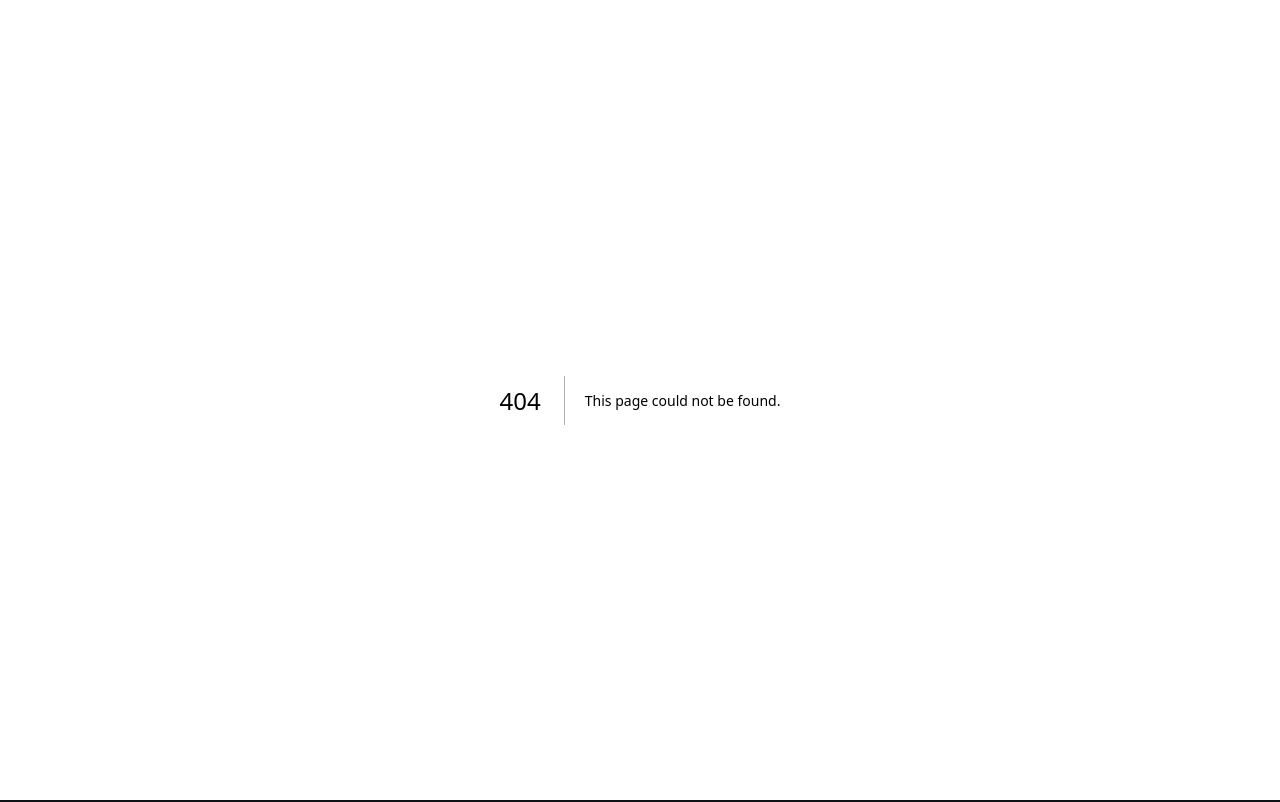
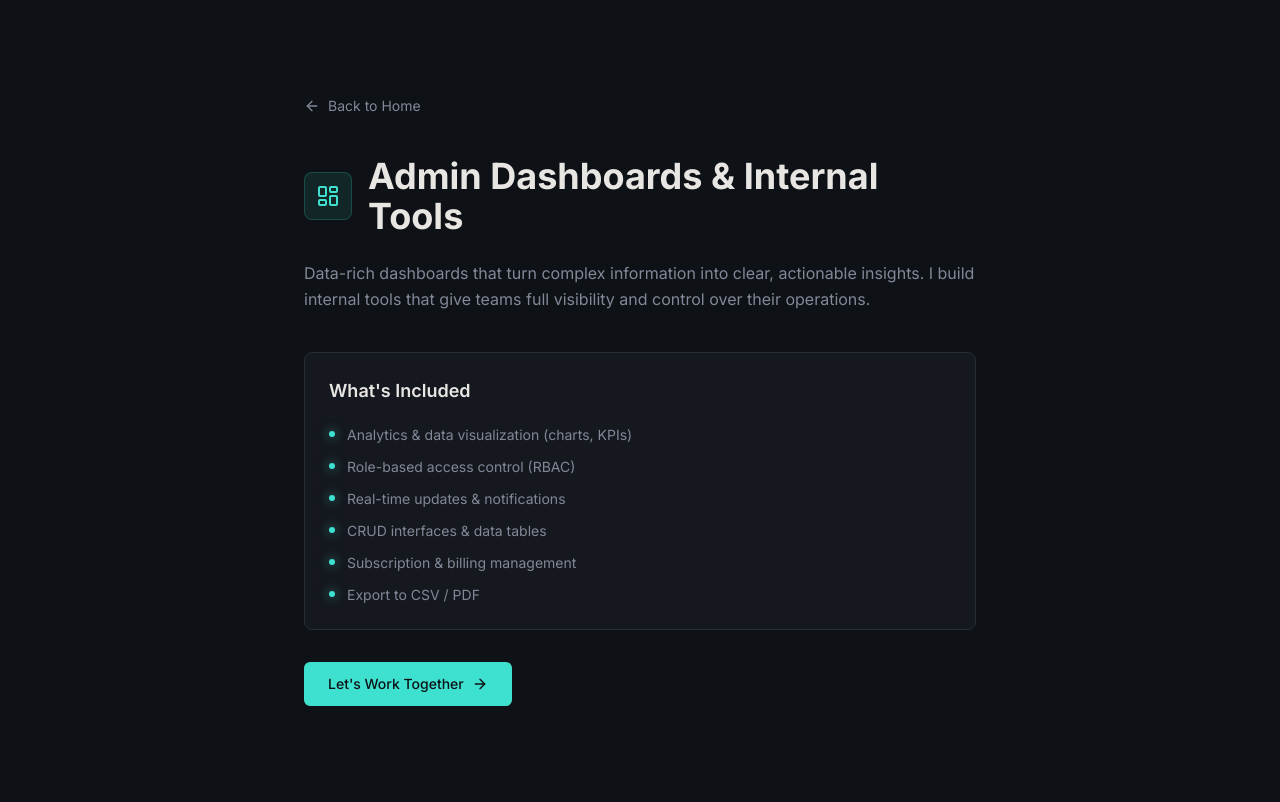
Before and after one commit to krunikasheth114/krunika-patel, a Next.js app: page /services/admin-dashboards in a window 1280 px wide. Before the commit this address had no page. Built offline with nearby package versions, Linux system fonts and the light colour scheme.

Commit message:
add  service section

```diff
--- a/app/components/Hero.tsx
+++ b/app/components/Hero.tsx
@@ -7,7 +7,7 @@ const Hero = () => {
       id="hero"
       className="min-h-screen flex items-center section-padding pt-24 md:pt-32"
     >
-      <div className="max-w-6xl mx-auto w-full grid grid-cols-1 md:grid-cols-[1fr_auto] gap-12 items-center">
+      <div className="max-w-6xl mx-auto w-full">
         {/* Left */}
         <div>
           <p className="hero-animate-1 text-primary font-mono text-sm mb-3 tracking-widest uppercase">
@@ -50,7 +50,7 @@ const Hero = () => {
           </div>
         </div>
 
-        {/* Right */}
+        {/* Right — stats card (commented out)
         <div className="hero-animate-4 hidden md:block">
           <div
             className="rounded-xl border border-border p-6 space-y-4 w-52"
@@ -72,6 +72,7 @@ const Hero = () => {
             </div>
           </div>
         </div>
+        */}
       </div>
     </section>
   );
--- a/app/components/InstallScreen.tsx
+++ b/app/components/InstallScreen.tsx
@@ -34,12 +34,19 @@ export default function InstallScreen() {
 
   function proceed() {
     clearAllTimers();
+    sessionStorage.setItem("install-seen", "1");
     setIsFading(true);
     const t = setTimeout(() => setIsDone(true), 700);
     timers.current.push(t);
   }
 
   useEffect(() => {
+    if (sessionStorage.getItem("install-seen")) {
+      setIsDone(true);
+      setMounted(true);
+      return;
+    }
+    sessionStorage.setItem("install-seen", "1");
     setMounted(true);
   }, []);
 
--- a/app/components/Navbar.tsx
+++ b/app/components/Navbar.tsx
@@ -4,7 +4,7 @@ import { useState, useEffect, useRef } from "react";
 import { Sun, Moon, MoreVertical } from "lucide-react";
 import { useTheme } from "./ThemeProvider";
 
-const navItems = ["About", /* "Services", */ "Skills", "Projects", "Contact"];
+const navItems = ["About", "Services", "Skills", "Projects", "Contact"];
 
 const Navbar = () => {
   const [scrolled, setScrolled] = useState(false);
--- a/app/components/Services.tsx
+++ b/app/components/Services.tsx
@@ -1,59 +1,25 @@
 "use client";
 
 import React from "react";
-import { ShoppingCart, LayoutDashboard, Server, Monitor } from "lucide-react";
+import Link from "next/link";
+import {
+  ShoppingCart,
+  LayoutDashboard,
+  Server,
+  Users,
+  Monitor,
+  ArrowRight,
+} from "lucide-react";
 import useFadeIn from "@/hooks/use-fade-in";
+import { services } from "@/app/services/data";
 
-const services = [
-  {
-    icon: ShoppingCart,
-    title: "E-Commerce Development",
-    description:
-      "End-to-end online stores built for performance and conversion.",
-    features: [
-      "Product catalog & inventory management",
-      "Cart, checkout & payment integration",
-      "Admin dashboard & order tracking",
-      "Auth, reviews & wishlist",
-    ],
-  },
-  {
-    icon: LayoutDashboard,
-    title: "SaaS Dashboard",
-    description:
-      "Data-rich dashboards that turn complex information into clear insights.",
-    features: [
-      "Analytics & data visualization",
-      "Role-based access control",
-      "Real-time updates & notifications",
-      "Subscription & billing management",
-    ],
-  },
-  {
-    icon: Server,
-    title: "REST API & Backend",
-    description:
-      "Robust, scalable server-side systems that power your product.",
-    features: [
-      "RESTful & GraphQL API design",
-      "JWT / OAuth authentication",
-      "Database modelling & optimization",
-      "Third-party service integrations",
-    ],
-  },
-  {
-    icon: Monitor,
-    title: "Landing Page",
-    description:
-      "Fast, responsive pages designed to convert visitors into clients.",
-    features: [
-      "Pixel-perfect responsive layouts",
-      "Performance & Core Web Vitals optimized",
-      "SEO-ready structure",
-      "Smooth animations & interactions",
-    ],
-  },
-];
+const iconMap: Record<string, React.ElementType> = {
+  ShoppingCart,
+  LayoutDashboard,
+  Server,
+  Users,
+  Monitor,
+};
 
 const Services = () => {
   const ref = useFadeIn();
@@ -72,11 +38,12 @@ const Services = () => {
           ref={ref as React.RefObject<HTMLDivElement>}
         >
           {services.map((service) => {
-            const Icon = service.icon;
+            const Icon = iconMap[service.icon] ?? Monitor;
             return (
-              <div
-                key={service.title}
-                className="bg-card border border-border rounded-lg p-6 card-hover hover:border-primary/40 group"
+              <Link
+                key={service.slug}
+                href={`/services/${service.slug}`}
+                className="bg-card border border-border rounded-lg p-6 card-hover hover:border-primary/40 group flex flex-col"
               >
                 <div className="flex items-center gap-3 mb-3">
                   <span className="inline-flex items-center justify-center w-9 h-9 rounded-md bg-primary/10 border border-primary/20 text-primary group-hover:bg-primary/20 transition-colors">
@@ -87,22 +54,19 @@ const Services = () => {
                   </h3>
                 </div>
 
-                <p className="text-muted-foreground text-sm mb-4 leading-relaxed">
+                <p className="text-muted-foreground text-sm mb-4 leading-relaxed flex-1">
                   {service.description}
                 </p>
 
-                <ul className="space-y-1.5">
-                  {service.features.map((feat) => (
-                    <li
-                      key={feat}
-                      className="text-muted-foreground text-sm flex items-start gap-2"
-                    >
-                      <span className="mt-1.5 w-1.5 h-1.5 rounded-full bg-primary inline-block shrink-0 glow-dot" />
-                      {feat}
-                    </li>
-                  ))}
-                </ul>
-              </div>
+                <div className="flex items-center justify-between">
+                  <span className="text-xs text-muted-foreground font-mono">
+                    {service.features.length} features included
+                  </span>
+                  <span className="text-primary text-sm flex items-center gap-1 opacity-0 group-hover:opacity-100 transition-opacity duration-200">
+                    View details <ArrowRight size={14} />
+                  </span>
+                </div>
+              </Link>
             );
           })}
         </div>
--- a/app/page.tsx
+++ b/app/page.tsx
@@ -1,6 +1,6 @@
 import Navbar from "./components/Navbar";
 import Hero from "./components/Hero";
-// import Services from "./components/Services";
+import Services from "./components/Services";
 import Skills from "./components/Skills";
 import Projects from "./components/Projects";
 import Contact from "./components/Contact";
@@ -12,7 +12,7 @@ const Home = () => {
       <InstallScreen />
       <Navbar />
       <Hero />
-      {/* <Services /> */}
+      <Services />
       <Skills />
       <Projects />
       <Contact />
--- /dev/null
+++ b/app/services/[slug]/page.tsx
@@ -0,0 +1,102 @@
+import { notFound } from "next/navigation";
+import Link from "next/link";
+import {
+  ShoppingCart,
+  LayoutDashboard,
+  Server,
+  Users,
+  Monitor,
+  ArrowLeft,
+  ArrowRight,
+} from "lucide-react";
+import { getServiceBySlug, services } from "@/app/services/data";
+import type { Metadata } from "next";
+
+const iconMap: Record<string, React.ElementType> = {
+  ShoppingCart,
+  LayoutDashboard,
+  Server,
+  Users,
+  Monitor,
+};
+
+export function generateStaticParams() {
+  return services.map((s) => ({ slug: s.slug }));
+}
+
+export async function generateMetadata({
+  params,
+}: {
+  params: Promise<{ slug: string }>;
+}): Promise<Metadata> {
+  const { slug } = await params;
+  const service = getServiceBySlug(slug);
+  if (!service) return {};
+  return {
+    title: `${service.title} — Krunika Patel`,
+    description: service.description,
+  };
+}
+
+export default async function ServicePage({
+  params,
+}: {
+  params: Promise<{ slug: string }>;
+}) {
+  const { slug } = await params;
+  const service = getServiceBySlug(slug);
+
+  if (!service) notFound();
+
+  const Icon = iconMap[service.icon] ?? Monitor;
+
+  return (
+    <div className="min-h-screen bg-background">
+      <main className="max-w-3xl mx-auto px-6 md:px-12 py-24">
+        {/* Back link */}
+        <Link
+          href="/#services"
+          className="inline-flex items-center gap-2 text-sm text-muted-foreground hover:text-primary transition-colors mb-10"
+        >
+          <ArrowLeft size={16} />
+          Back to Home
+        </Link>
+
+        {/* Header */}
+        <div className="flex items-center gap-4 mb-6">
+          <span className="inline-flex items-center justify-center w-12 h-12 rounded-lg bg-primary/10 border border-primary/20 text-primary shrink-0">
+            <Icon size={24} />
+          </span>
+          <h1 className="text-3xl md:text-4xl font-bold">{service.title}</h1>
+        </div>
+
+        {/* Description */}
+        <p className="text-muted-foreground leading-relaxed mb-10 text-base">
+          {service.description}
+        </p>
+
+        {/* Features */}
+        <div className="bg-card border border-border rounded-lg p-6 mb-8">
+          <h2 className="font-semibold text-lg mb-5">What&apos;s Included</h2>
+          <ul className="space-y-3">
+            {service.features.map((feat) => (
+              <li key={feat} className="flex items-start gap-3 text-sm text-muted-foreground">
+                <span className="mt-1.5 w-1.5 h-1.5 rounded-full bg-primary inline-block shrink-0 glow-dot" />
+                {feat}
+              </li>
+            ))}
+          </ul>
+        </div>
+
+        {/* CTA */}
+        <a
+          href="mailto:krunikasheth114@gmail.com"
+          className="inline-flex items-center gap-2 bg-primary text-primary-foreground px-6 py-3 rounded-md text-sm font-medium hover:opacity-90 transition-opacity"
+        >
+          Let&apos;s Work Together
+          <ArrowRight size={16} />
+        </a>
+      </main>
+    </div>
+  );
+}
--- /dev/null
+++ b/app/services/data.ts
@@ -0,0 +1,95 @@
+export interface Service {
+  slug: string;
+  title: string;
+  icon: string;
+  description: string;
+  features: string[];
+  techStack: string[];
+}
+
+export const services: Service[] = [
+  {
+    slug: "ecommerce",
+    title: "E-Commerce Development",
+    icon: "ShoppingCart",
+    description:
+      "End-to-end online stores built for performance and conversion. From product catalogs to secure checkout flows, I build shopping experiences that turn visitors into customers.",
+    features: [
+      "Product catalog & inventory management",
+      "Cart, checkout & payment integration (Stripe, Razorpay)",
+      "Admin dashboard & order tracking",
+      "Auth, reviews, wishlist & loyalty features",
+      "SEO-optimized product pages",
+      "Mobile-first responsive design",
+    ],
+    techStack: ["Next.js", "Node.js", "Stripe", "PostgreSQL", "Prisma", "Tailwind CSS"],
+  },
+  {
+    slug: "admin-dashboards",
+    title: "Admin Dashboards & Internal Tools",
+    icon: "LayoutDashboard",
+    description:
+      "Data-rich dashboards that turn complex information into clear, actionable insights. I build internal tools that give teams full visibility and control over their operations.",
+    features: [
+      "Analytics & data visualization (charts, KPIs)",
+      "Role-based access control (RBAC)",
+      "Real-time updates & notifications",
+      "CRUD interfaces & data tables",
+      "Subscription & billing management",
+      "Export to CSV / PDF",
+    ],
+    techStack: ["Next.js", "React Query", "Recharts", "Node.js", "PostgreSQL", "Tailwind CSS"],
+  },
+  {
+    slug: "saas-products",
+    title: "SaaS Products",
+    icon: "Server",
+    description:
+      "Full-stack SaaS applications from idea to launch. I handle auth, billing, multi-tenancy, and the core product — so you can focus on your users.",
+    features: [
+      "Multi-tenant architecture",
+      "Auth with OAuth & magic links",
+      "Subscription billing (Stripe)",
+      "Onboarding flows & user management",
+      "API design & third-party integrations",
+      "Scalable database schema",
+    ],
+    techStack: ["Next.js", "NextAuth", "Stripe", "PostgreSQL", "Prisma", "Redis"],
+  },
+  {
+    slug: "social-platforms",
+    title: "Social Platforms & Marketplaces",
+    icon: "Users",
+    description:
+      "Community-driven apps and two-sided marketplaces that connect people. I build the real-time features, feeds, and trust systems that keep users engaged.",
+    features: [
+      "User profiles, follow & friend systems",
+      "Real-time feed & notifications",
+      "Messaging & chat (WebSockets)",
+      "Listings, search & filtering",
+      "Reviews, ratings & trust signals",
+      "Payment escrow & payout flows",
+    ],
+    techStack: ["Next.js", "Socket.io", "Node.js", "PostgreSQL", "Redis", "Cloudinary"],
+  },
+  {
+    slug: "portfolio-websites",
+    title: "Portfolio Websites",
+    icon: "Monitor",
+    description:
+      "Polished, fast personal sites that make a lasting first impression. Built with smooth animations, clean typography, and a design that reflects your brand.",
+    features: [
+      "Custom design tailored to your brand",
+      "Smooth animations & micro-interactions",
+      "Mobile-first & fully responsive",
+      "Performance & Core Web Vitals optimized",
+      "SEO-ready structure",
+      "Contact form & social integrations",
+    ],
+    techStack: ["Next.js", "Tailwind CSS", "Framer Motion", "TypeScript", "Vercel"],
+  },
+];
+
+export function getServiceBySlug(slug: string): Service | undefined {
+  return services.find((s) => s.slug === slug);
+}
```
